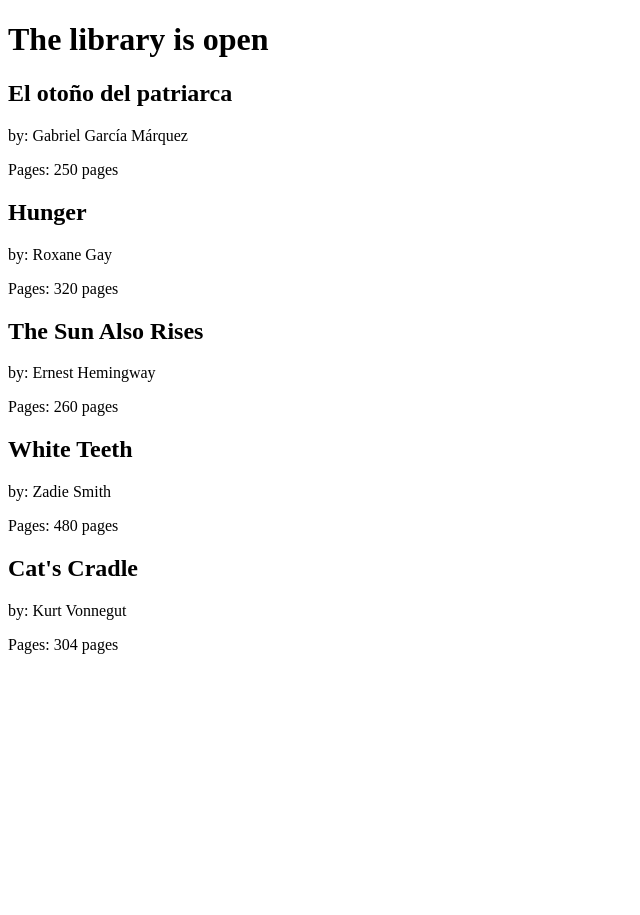
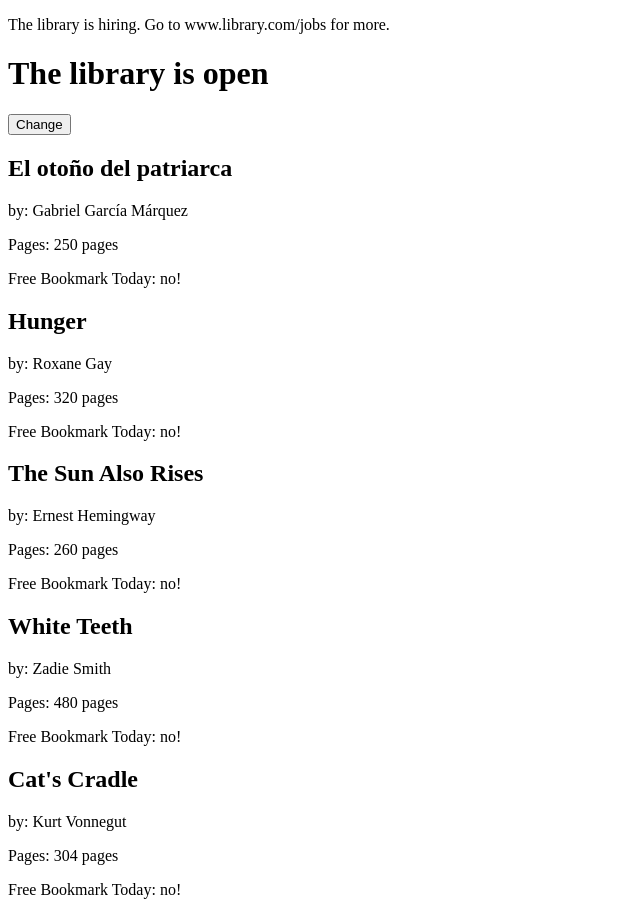
Before and after one commit to gloriaLVela/react-library-app, a React (Create React App) app: page / in a window 1280 px wide. Shown: the whole page, without its empty margins (0-640 px from the left). Before the commit the page ends 800 px from the top, so only its background shows below. Built offline with nearby package versions, Linux system fonts and the light colour scheme.

Commit message:
Conditional rendering

```diff
--- a/src/index.js
+++ b/src/index.js
@@ -10,12 +10,13 @@
 	{"title": "Cat's Cradle", "author": "Kurt Vonnegut", "pages": 304}
 ]
 
-const Book = ({title, author, pages}) => {
+const Book = ({title, author, pages, freeBookmark}) => {
 	return (
 		<section>
 			<h2>{title}</h2>
 			<p>by: {author}</p>
 			<p>Pages: {pages} pages</p>
+			<p>Free Bookmark Today: {freeBookmark ? 'yes!': 'no!'}</p>
 		</section>
 	)
 }
@@ -23,30 +24,51 @@
 // Wrap multiple components inside one DIV
 //
 // Map the data in books into the Book component
+const Hiring = () =>
+	<div>
+		<p>The library is hiring. Go to www.library.com/jobs for more.</p>
+	</div>
+
+const NotHiring = () =>
+	<div>
+		<p>The library is not hiring. Check back later for more info.</p>
+	</div>
+
 class Library extends React.Component {
-	constructor(props) {
-		super(props)
-		this.state = {
-			open: true
-		}
+
+	state = {
+		open: true,
+		freeBookmark: false,
+		hiring: true
+	}
+
+	toggleOpenClosed = () => {
+		this.setState(prevState => ({
+			open: !prevState.open
+		}))
 	}
 	render() {
 		const { books } = this.props
 		return (
 			<div>
+
+				{this.state.hiring ? <Hiring /> : <NotHiring />}
 				<h1>The library is {this.state.open ? 'open' : 'closed'}</h1>
+				<button onClick={this.toggleOpenClosed}>Change</button>
 				{books.map(
 					(book, i) =>
 						<Book
 							key={i}
 							title={book.title}
 							author={book.author}
-							pages={book.pages}/>
+							pages={book.pages}
+							freeBookmark={this.state.freeBookmark}/>
 				)}
 			</div>
 		)
 	}
 }
+
 
 // Library is the main component
 // Pass the booklist to the component using the parameter books
```
